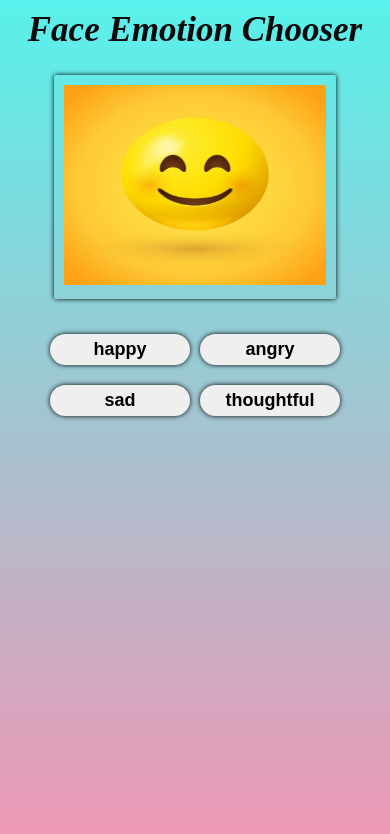
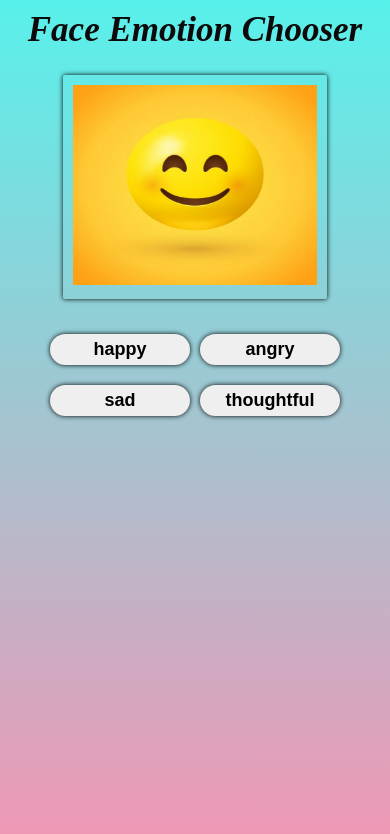
Before and after one commit to ShindePratikshaP/Emotion_face_chooser, a plain HTML site: page index.html in a window 390 px wide. Drawn offline with Linux system fonts and the light colour scheme.

Commit message:
media query is updated

```diff
--- a/index.html
+++ b/index.html
@@ -92,8 +92,8 @@
                 width: 90%;
             }
             .app-title{
-           width: 95%;
-           font-size: 35px;
+           width: 98%;
+           font-size: 30px;
 
            }
            .btn-div{
@@ -116,10 +116,10 @@
                 height: 200px;
             }
             .img-container{
-                width: 70%;
+                width: 65%;
             }
             .app-title{
-           width: 95%;
+           width: 98%;
            font-size: 35px;
 
            }
```
